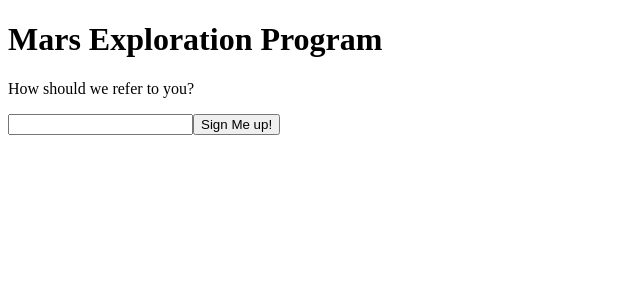
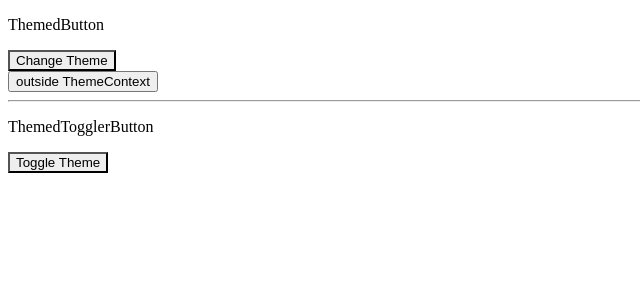
Before and after one commit to wintertwinkle/learn-react-demo, a React (Create React App) app: page / in a window 1280 px wide. Shown: the top 300 px of the page, without its empty margins (0-640 px from the left). Built offline with nearby package versions, Linux system fonts and the light colour scheme.

Commit message:
learn context

```diff
--- a/src/App.js
+++ b/src/App.js
@@ -10,7 +10,8 @@
 // import FlavorForm from "./components/FlavorForm"
 // import Calculator from "./components/Calculator"
 // import WelcomeDialog from "./components/WelcomeDialog"
-import SignUpDialog from "./components/SignUpDialog"
+// import SignUpDialog from "./components/SignUpDialog"
+import Demo from "./context"
 
 // const messages = ["React", "Vue", "Angular"]
 // const posts = [
@@ -21,18 +22,7 @@ import SignUpDialog from "./components/SignUpDialog"
 export default function App() {
   return (
     <div>
-      {/* <LoginControl isLoggedIn={false} />
-      <Mailbox unreadMessages={messages} />
-      <Page />
-      <Clock />
-      <List items={messages} />
-      <Blog posts={posts} />
-      <NameForm />
-      <EssayForm /> */}
-      {/* <FlavorForm /> */}
-      {/* <Calculator /> */}
-      {/* <WelcomeDialog /> */}
-      <SignUpDialog />
+      <Demo />
     </div>
   )
 }
--- /dev/null
+++ b/src/context/index.js
@@ -0,0 +1,62 @@
+import { Component } from "react"
+import { ThemeContext, themes } from "./theme-context"
+import ThemedButton from "./themed-button"
+import ThemeTogglerButton from "./theme-toggler-button"
+
+// An intermediate component that uses the ThemedButton
+function Toolbar(props) {
+  return <ThemedButton onClick={props.changeTheme}>Change Theme</ThemedButton>
+}
+
+function Content() {
+  return (
+    <div>
+      <ThemeTogglerButton />
+    </div>
+  )
+}
+
+class Demo extends Component {
+  constructor(props) {
+    super(props)
+
+    this.toggleTheme = () => {
+      this.setState((state) => ({
+        theme: state.theme === themes.dark ? themes.light : themes.dark,
+      }))
+    }
+
+    // State also contains the updater function so it will
+    // be passed down into the context provider
+    this.state = {
+      theme: themes.light,
+      toggleTheme: this.toggleTheme,
+    }
+  }
+
+  render() {
+    return (
+      <div>
+        <p>ThemedButton</p>
+        {/* The ThemedButton button inside the ThemeProvider
+        uses the theme from state while the one outside uses
+        the default dark theme */}
+        <ThemeContext.Provider value={this.state.theme}>
+          {/* Toolbar contains a ThemedButton */}
+          <Toolbar changeTheme={this.toggleTheme} />
+        </ThemeContext.Provider>
+        <div>
+          <ThemedButton>outside ThemeContext</ThemedButton>
+        </div>
+        <hr />
+        <p>ThemedTogglerButton</p>
+        {/* The entire state is passed to the provider */}
+        <ThemeContext.Provider value={this.state}>
+          <Content />
+        </ThemeContext.Provider>
+      </div>
+    )
+  }
+}
+
+export default Demo
--- /dev/null
+++ b/src/context/theme-context.js
@@ -0,0 +1,19 @@
+import React from "react"
+
+export const themes = {
+  light: {
+    foreground: "#000000",
+    background: "#eeeeee",
+  },
+  dark: {
+    foreground: "#ffffff",
+    background: "#222222",
+  },
+}
+
+// Make sure the shape of the default value passed to
+// createContext matches the shape that the consumers expect!
+export const ThemeContext = React.createContext({
+  theme: themes.dark, // default value
+  toggleTheme: () => {},
+})
--- /dev/null
+++ b/src/context/theme-toggler-button.js
@@ -0,0 +1,20 @@
+import { ThemeContext } from "./theme-context"
+
+function ThemeTogglerButton() {
+  // The Theme Toggler Button receives not only the theme
+  // but also a toggleTheme function from the context
+  return (
+    <ThemeContext.Consumer>
+      {({ theme, toggleTheme }) => (
+        <button
+          onClick={toggleTheme}
+          style={{ backgroundColor: theme.background }}
+        >
+          Toggle Theme
+        </button>
+      )}
+    </ThemeContext.Consumer>
+  )
+}
+
+export default ThemeTogglerButton
--- /dev/null
+++ b/src/context/themed-button.js
@@ -0,0 +1,16 @@
+import { Component } from "react"
+import { ThemeContext } from "./theme-context"
+
+class ThemedButton extends Component {
+  render() {
+    let props = this.props
+    let theme = this.context
+    console.log(`Context:`)
+    console.log(this.context)
+    return <button {...props} style={{ backgroundColor: theme.background }} />
+  }
+}
+
+ThemedButton.contextType = ThemeContext
+
+export default ThemedButton
```
